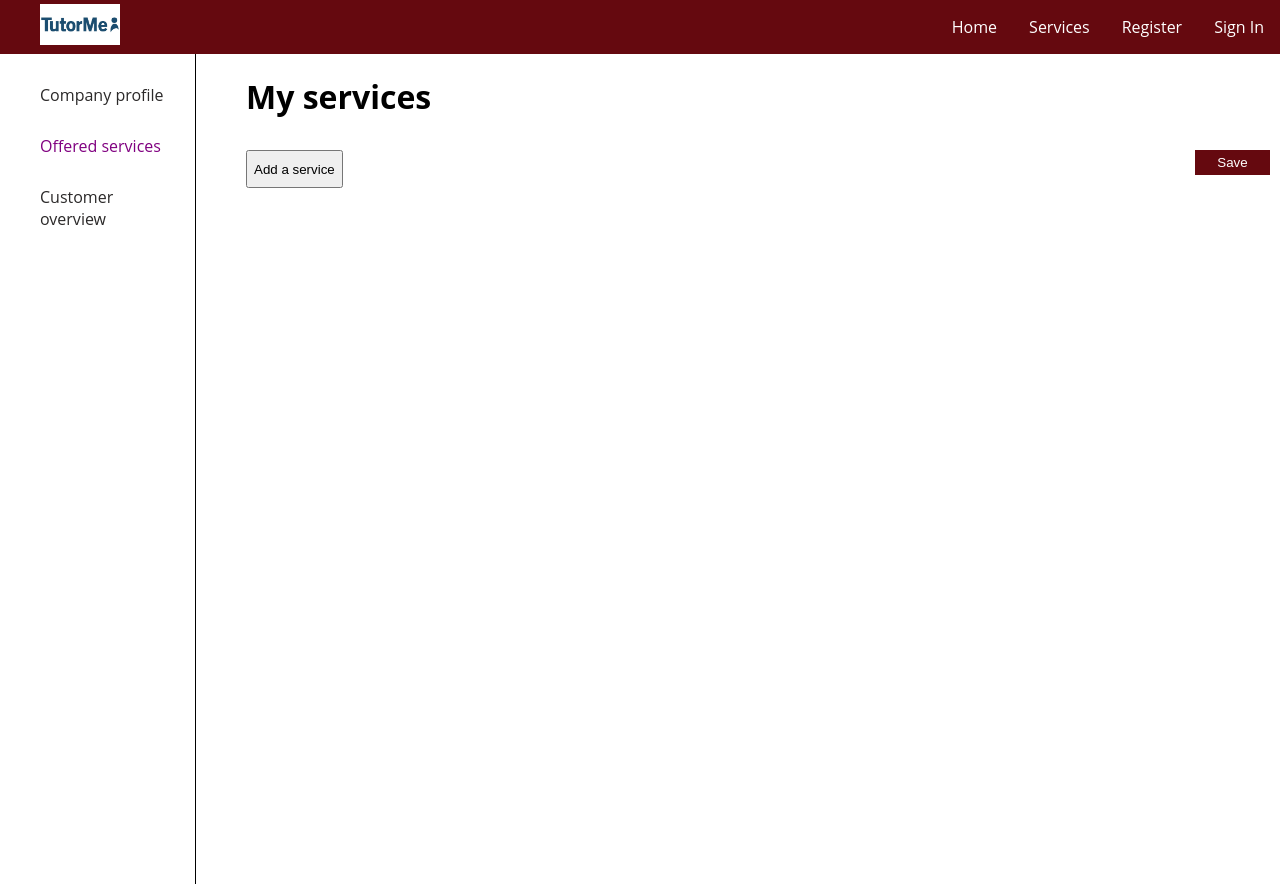
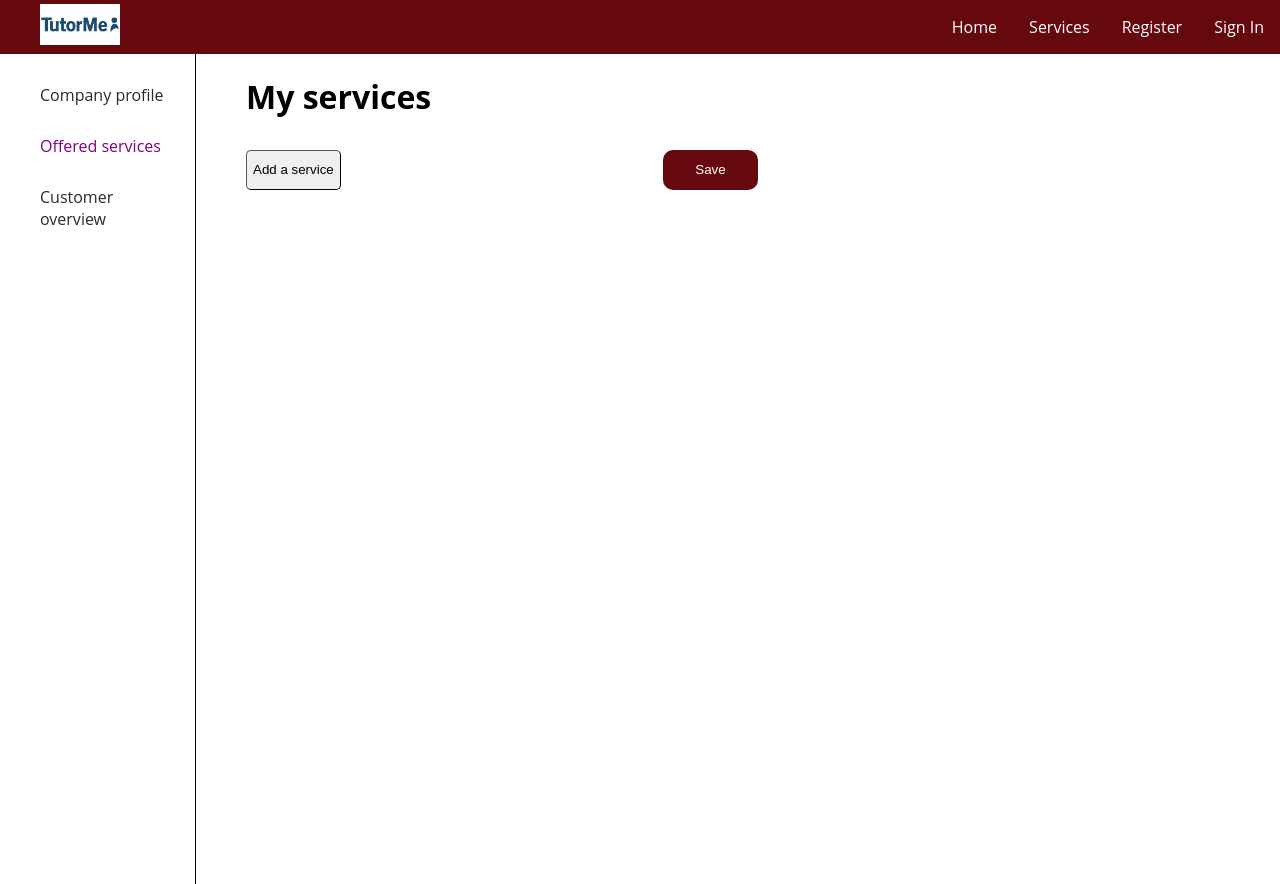
Before and after one commit to RenaudBernier/SOEN287-Project, a website: page offered-services.html in a window 1280 px wide. Drawn offline with Linux system fonts and the light colour scheme; no server answers.

Commit message:
fixed button in offered-services.html

```diff
--- a/client_order_summary.css
+++ b/client_order_summary.css
@@ -71,7 +71,7 @@ input{
 .container-add-save {
     display: flex;
     justify-content:space-between;
-    width: 100%;
+    width: 50%;
 }
 
 input.price{
@@ -166,13 +166,22 @@ label{
   box-sizing: border-box;
   width:50%;
 }
-
+#add{
+    height:3em;
+    border-radius: 5px;
+    border-width:1px;
+}
+#add:hover{
+    color:white;
+    background-color: rgb(150, 150, 150);
+}
 #previous{
     color:white;
     text-decoration: none;
     background-color: rgb(101, 9, 15);
-    height:25px;
-    width:75px;
+    height:3em;
+    width:95px;
+    border-radius: 10px;
     margin-bottom: 1em;
     border:0;
 }
```
